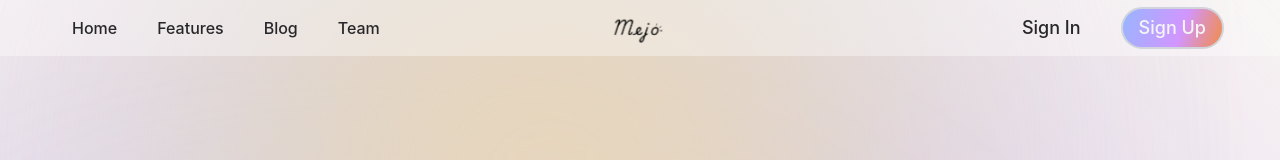
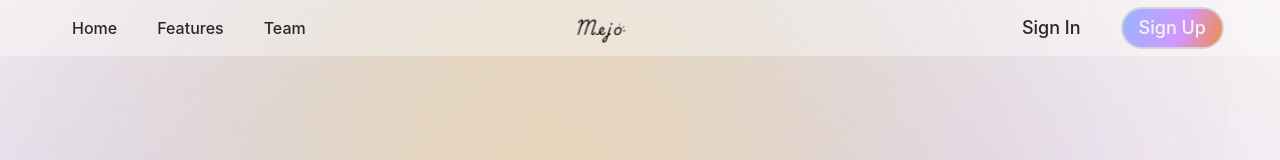
Before and after one commit to harshit081/mejo_frontend, a Next.js app: page /home in a window 1280 px wide. Shown: the top 160 px of the page. Built offline with nearby package versions, Linux system fonts and the light colour scheme.

Commit message:
BetaFinalv1

```diff
--- a/pages/components/Features.tsx
+++ b/pages/components/Features.tsx
@@ -1,3 +1,4 @@
+
 import { motion } from "framer-motion";
 import Image from "next/image";
 
@@ -27,7 +28,7 @@ const features = [
 
 export const Features = () => {
   return (
-    <section className="relative min-h-screen overflow-hidden">
+    <section id="features" className="relative min-h-screen overflow-hidden scroll-mt-24">
       <div
         className="absolute inset-0 z-0"
         style={{
--- a/pages/components/Navigation.tsx
+++ b/pages/components/Navigation.tsx
@@ -11,7 +11,6 @@ import Logo from '../../components/Logo';
 const navigationItems: NavigationItem[] = [
   { label: "Home", href: "/" },
   { label: "Features", href: "/#features" }, // Changed to hash link
-  { label: "Blog", href: "/blog" },
   { label: "Team", href: "/team" }
 ];
 
--- a/pages/components/NavigationLink.tsx
+++ b/pages/components/NavigationLink.tsx
@@ -16,7 +16,7 @@ export const NavigationLink: React.FC<NavigationLinkProps> = ({
 
   const handleClick = (e: React.MouseEvent) => {
     // Check if it's a hash link on the current page
-    if (href.startsWith('/#') && router.pathname === '/') {
+    if (href.startsWith('/#') && router.pathname === '/home') {
       e.preventDefault();
 
       // Extract the element id from the hash
--- a/styles/globals.css
+++ b/styles/globals.css
@@ -335,3 +335,7 @@ html {
     @apply border-healing-300 dark:border-healing-500;
   }
 }
+/* Smooth scrolling for the whole page */
+html {
+  scroll-behavior: smooth;
+}
```
